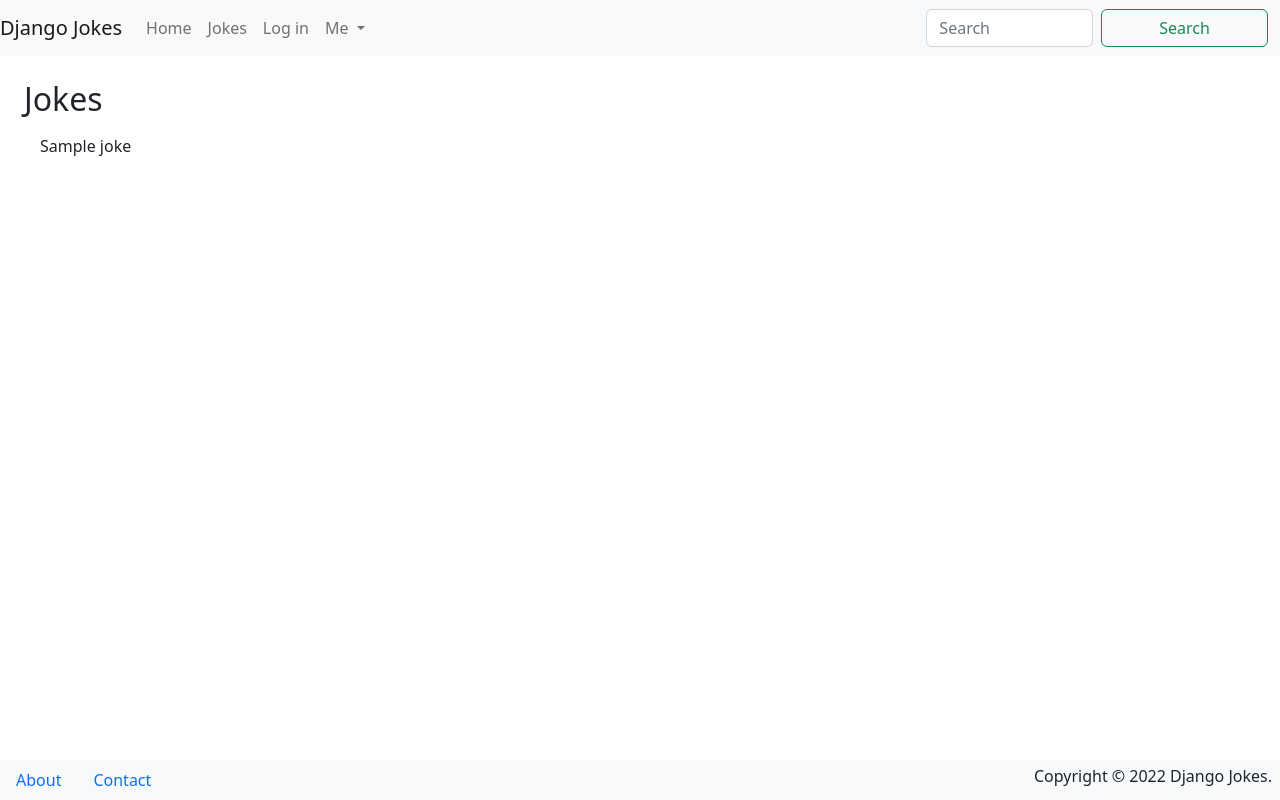
After one commit to Kuro0731/djangojokes.com, a Django app: page /jokes/ in a window 1280 px wide. The commit adds this page. Run offline with Django 5.2, Linux system fonts and the light colour scheme; tables that the repository leaves empty hold one stand-in row (values such as "Sample post"); some libraries are stand-ins or nearby versions.

Commit message:
Create ListView (Sixth) Commit

```diff
--- a/jokes/urls.py
+++ b/jokes/urls.py
@@ -1,4 +1,8 @@
 from django.urls import path
 
+from .views import JokeListView
+
 app_name = 'jokes'
-urlpatterns = []
+urlpatterns = [
+    path('', JokeListView.as_view(), name='list'),
+]
--- a/jokes/views.py
+++ b/jokes/views.py
@@ -1,3 +1,6 @@
-from django.shortcuts import render
+from django.views.generic import ListView
 
-# Create your views here.
+from .models import Joke
+
+class JokeListView(ListView):
+    model = Joke
--- a/templates/_base.html
+++ b/templates/_base.html
@@ -25,7 +25,7 @@
           </a>
         </li>
         <li class="nav-item">
-          <a class="nav-link" href="#">Jokes</a>
+          <a class="nav-link" href="{% url 'jokes:list' %}">Jokes</a>
         </li>
         <li class="nav-item">
           <a class="nav-link" href="#">Log in</a>
--- /dev/null
+++ b/templates/jokes/joke_list.html
@@ -0,0 +1,11 @@
+{% extends "_base.html" %}
+
+{% block title %}Jokes{% endblock %}
+{% block main %}
+  <h2>Jokes</h2>
+  <ul class="list-group list-group-flush mb-3">
+    {% for joke in joke_list %}
+      <li class="list-group-item">{{ joke.question }}</li>
+    {% endfor %}
+  </ul>
+{% endblock %}
```
